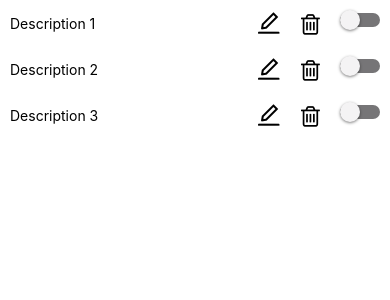
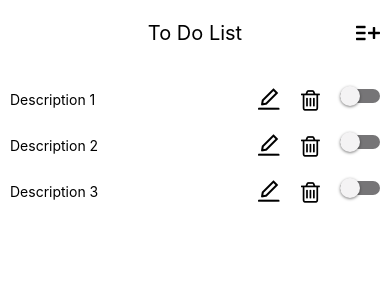
Before and after one commit to mr-ramirez/react-native-to-do-list, a React Native app: screen / in a window 390 px wide. Shown: the top 300 px of the page. Built offline with nearby package versions, Linux system fonts and the light colour scheme.

Commit message:
Adding header title

```diff
--- a/App.js
+++ b/App.js
@@ -4,6 +4,7 @@ import { StyleSheet, Text, SafeAreaView } from 'react-native';
 
 import type { ItemType } from './components/types';
 
+import Header from './components/header/';
 import ListContainer from './components/list-container/';
 
 export default function App() {
@@ -23,6 +24,7 @@ export default function App() {
 
   return (
     <SafeAreaView style={styles.container}>
+      <Header title="To Do List" />
       <ListContainer items={items} />
     </SafeAreaView>
   );
--- /dev/null
+++ b/components/header/index.js
@@ -0,0 +1,29 @@
+// @flow
+import React from 'react';
+import { Text, View } from 'react-native';
+
+import Styles from './styles';
+import IconButton from '../icon-button';
+
+type HeaderPropsType = {
+  title: string
+};
+
+export default function Header(props: HeaderPropsType): Object {
+  const { title } = props;
+
+  return (
+    <View style={Styles.HeaderContainer}>
+      <View style={Styles.LeftSide} />
+
+      <View style={Styles.CenterSide}>
+        <Text style={Styles.Title}>{title}</Text>
+      </View>
+
+      <View style={Styles.RightSide}>
+        <IconButton iconName="add" color="black" onPress={() => true} />
+      </View>
+
+    </View>
+  );
+}
--- /dev/null
+++ b/components/header/styles.js
@@ -0,0 +1,29 @@
+import { StyleSheet } from 'react-native';
+
+export default StyleSheet.create({
+  HeaderContainer: {
+    flexDirection: 'row',
+    marginTop: 20,
+    marginBottom: 30,
+    marginRight: 10,
+    marginLeft: 10,
+  },
+  LeftSide: {
+    flex: 1,
+    // backgroundColor: 'pink',
+  },
+  CenterSide: {
+    flex: 2,
+    // backgroundColor: 'green',
+    justifyContent: 'center',
+    alignItems: 'center',
+  },
+  RightSide: {
+    flex: 1,
+    // backgroundColor: 'pink',
+    alignItems: 'flex-end',
+  },
+  Title: {
+    fontSize: 20,
+  },
+});
```
Also changed, not shown: components/icon-button/styles.js (deleted).
